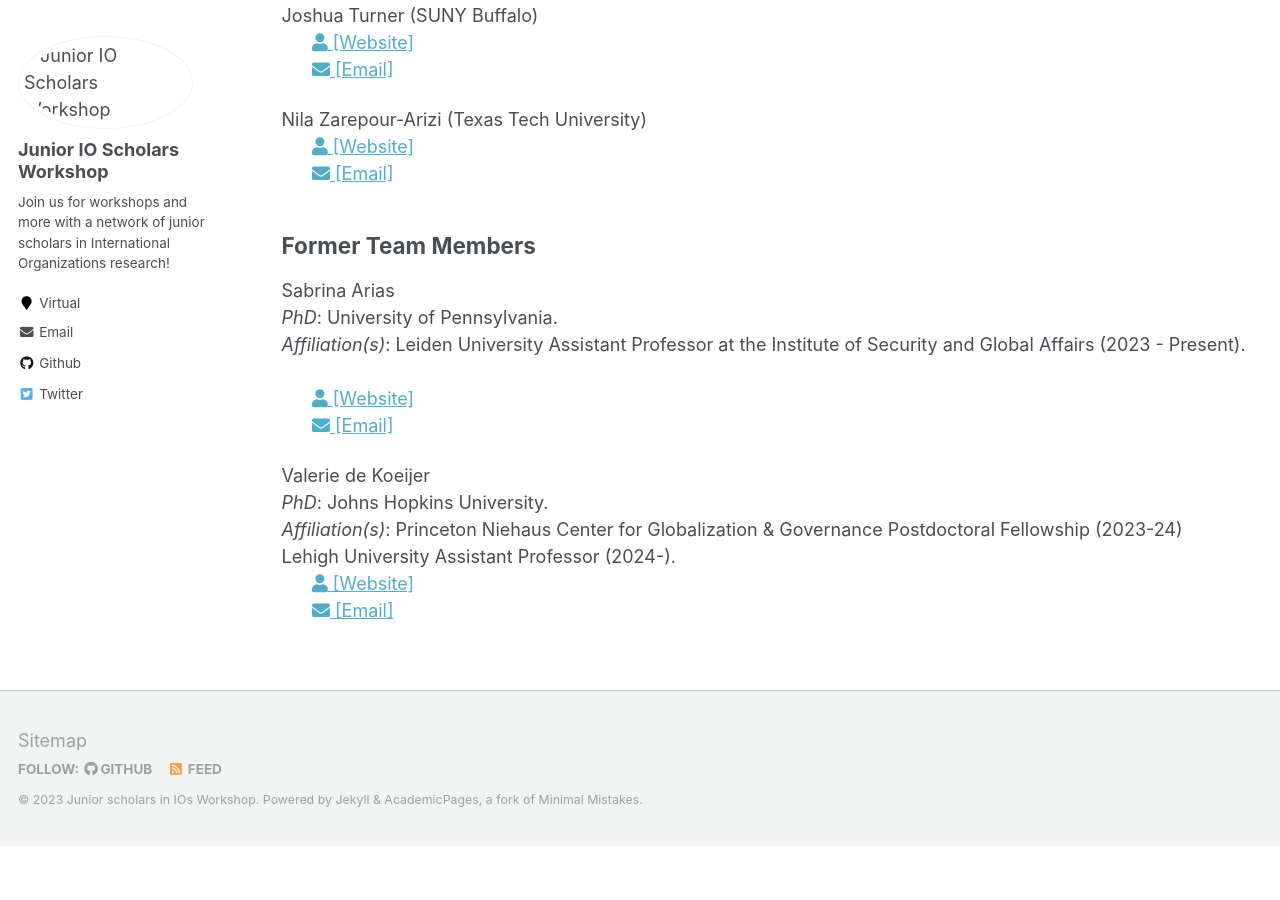
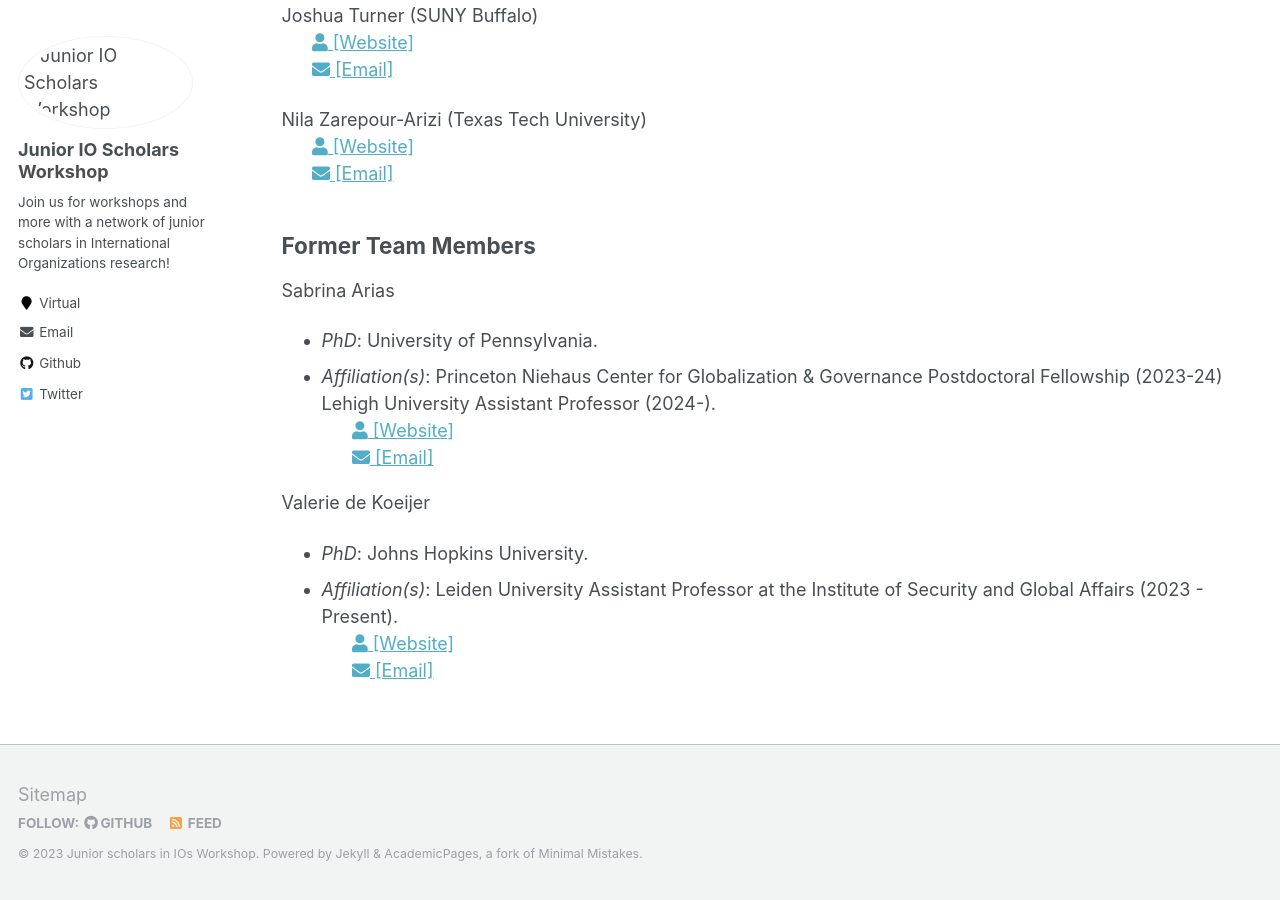
Before and after one commit to IO-workshop/IO-workshop.github.io, a Jekyll site: the page built from _pages/team.md, in a window 1280 px wide and 900 px high, scrolled down 598 px. Built offline with Jekyll 4.4.1, drawn with Linux system fonts in a browser that asks for light colours; before the commit the page ends 1444 px from its top, so only the background shows below that.

```diff
--- a/_pages/team.md
+++ b/_pages/team.md
@@ -32,14 +32,14 @@ Nila Zarepour-Arizi (Texas Tech University)
 ## Former Team Members
 
 Sabrina Arias<br>
-*PhD*: University of Pennsylvania.<br>
-*Affiliation(s)*: Leiden University Assistant Professor at the Institute of Security and Global Affairs (2023 - Present). <br>
+* *PhD*: University of Pennsylvania.<br>
+* *Affiliation(s)*: Princeton Niehaus Center for Globalization & Governance Postdoctoral Fellowship (2023-24)<br>
+Lehigh University Assistant Professor (2024-).
 <br>&nbsp;&nbsp;&nbsp;&nbsp;&nbsp;&nbsp;<span style="padding-right:5%"><a href='{{ "https://www.sabrinabarias.com/"}}'><i class='fas fa-user'></i> [Website]</a></span>
 <br>&nbsp;&nbsp;&nbsp;&nbsp;&nbsp;&nbsp;<span style="padding-right:5%"><a href='{{ "mailto:sbarias20@gmail.com"}}'><i class='fas fa-envelope'></i> [Email]</a></span>
 
 Valerie de Koeijer <br>
-*PhD*: Johns Hopkins University.<br>
-*Affiliation(s)*: Princeton Niehaus Center for Globalization & Governance Postdoctoral Fellowship (2023-24)<br>
-Lehigh University Assistant Professor (2024-).
+* *PhD*: Johns Hopkins University.<br>
+* *Affiliation(s)*: Leiden University Assistant Professor at the Institute of Security and Global Affairs (2023 - Present).
 <br>&nbsp;&nbsp;&nbsp;&nbsp;&nbsp;&nbsp;<span style="padding-right:5%"><a href='{{ "https://www.universiteitleiden.nl/en/staffmembers/valerie-de-koeijer"}}'><i class='fas fa-user'></i> [Website]</a></span>
 <br>&nbsp;&nbsp;&nbsp;&nbsp;&nbsp;&nbsp;<span style="padding-right:5%"><a href='{{ "mailto:vdekoei1@jhu.edu"}}'><i class='fas fa-envelope'></i> [Email]</a></span>
```
